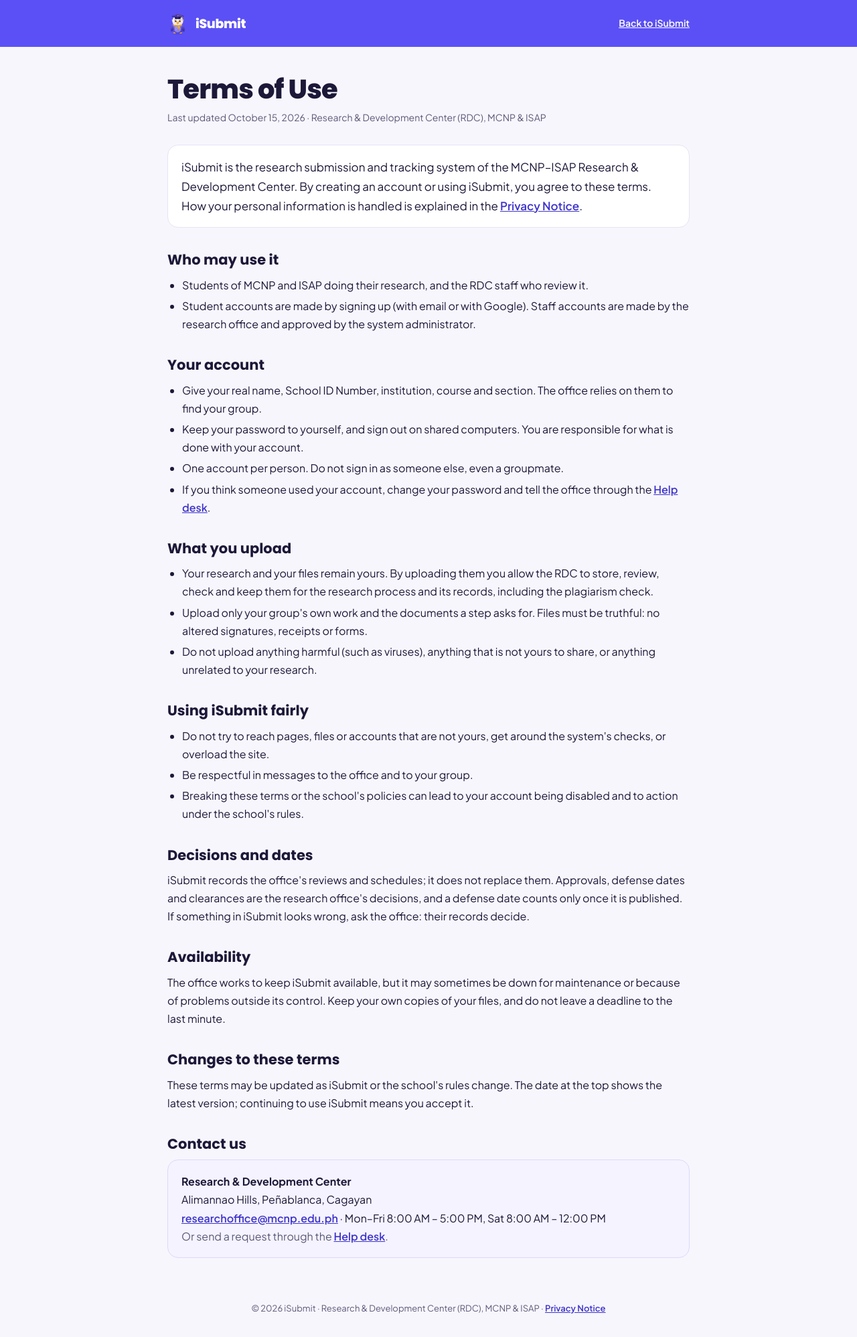
After one commit to nauseousivan/iSubmit, a PHP site: page /terms.php in a window 1280 px wide. The commit adds this page. Shown: the whole page at 67% size. Run offline with PHP 8.4, Linux system fonts and the light colour scheme.

Commit message:
Terms of Use page (terms.php), linked from the footer and the Privacy Notice
Google's sign-in setup asks for a terms link; it is also the page the site was missing.

Co-Authored-By: Claude Opus 5.5 (1M context) <noreply@anthropic.com>

```diff
--- a/index.php
+++ b/index.php
@@ -604,6 +604,7 @@ $ic_dl = '<svg class="i" viewBox="0 0 24 24" fill="none" stroke="currentColor" s
                 <li><a href="#contact">Meet the RDC team</a></li>
                 <li><a href="auth/help.php">Help desk</a></li>
                 <li><a href="privacy.php">Privacy Notice</a></li>
+                <li><a href="terms.php">Terms of Use</a></li>
             </ul>
         </div>
         <div>
@@ -628,7 +629,7 @@ $ic_dl = '<svg class="i" viewBox="0 0 24 24" fill="none" stroke="currentColor" s
     <div class="foot-bar">
         <div class="wrap">
             <span>© <?= date('Y') ?> iSubmit · Research &amp; Development Center (RDC), MCNP &amp; ISAP</span>
-            <span><a href="privacy.php" style="color:inherit">Privacy Notice</a> · Research Digitalization</span>
+            <span><a href="privacy.php" style="color:inherit">Privacy Notice</a> · <a href="terms.php" style="color:inherit">Terms of Use</a> · Research Digitalization</span>
         </div>
     </div>
 </footer>
--- a/privacy.php
+++ b/privacy.php
@@ -117,6 +117,6 @@ $updated = 'October 14, 2026';
         <span class="muted">Questions about this notice can also be sent through the <a href="auth/help.php">Help desk</a>, or to the school's Data Protection Officer through the research office.</span>
     </div>
 </main>
-<footer>© <?= date('Y') ?> iSubmit · Research &amp; Development Center (RDC), MCNP &amp; ISAP</footer>
+<footer>© <?= date('Y') ?> iSubmit · Research &amp; Development Center (RDC), MCNP &amp; ISAP · <a href="terms.php">Terms of Use</a></footer>
 </body>
 </html>
--- /dev/null
+++ b/terms.php
@@ -0,0 +1,104 @@
+<?php
+// terms.php — Terms of Use (2026-10-15). Public, no login; the twin of privacy.php (same look) and the
+// "Terms of service" link Google's sign-in setup asks for. Plain words for students; keep it TRUE to how
+// iSubmit actually works, and have the school review it like the Privacy Notice.
+$e = fn($s) => htmlspecialchars((string)$s, ENT_QUOTES, 'UTF-8');
+$updated = 'October 15, 2026';
+?>
+<!DOCTYPE html>
+<html lang="en">
+<head>
+    <meta charset="UTF-8">
+    <link rel="icon" type="image/svg+xml" href="assets/images/favicon.svg?v=2">
+    <link rel="icon" type="image/png" sizes="32x32" href="assets/images/favicon-32.png?v=2">
+    <link rel="apple-touch-icon" href="assets/images/apple-touch-icon.png?v=2">
+    <meta name="viewport" content="width=device-width, initial-scale=1.0">
+    <meta name="color-scheme" content="light only">
+    <title>Terms of Use · iSubmit</title>
+    <link href="https://fonts.googleapis.com/css2?family=Poppins:wght@700;800&family=Plus+Jakarta+Sans:wght@400;500;600;700&display=swap" rel="stylesheet">
+    <style>
+        :root { --brand: #5b50f5; --brand-ink: #3f35c9; --brand-soft: #f4f3ff; --brand-line: #dcd9fb; --ink: #1c1838; --muted: #5d5a78; --line: #e6e4f3; --canvas: #f7f6fd; }
+        * { box-sizing: border-box; }
+        body { margin: 0; background: var(--canvas); color: var(--ink); font: 400 16px/1.7 'Plus Jakarta Sans', system-ui, -apple-system, 'Segoe UI', sans-serif; }
+        a { color: var(--brand-ink); font-weight: 600; }
+        .bar { background: var(--brand); color: #fff; }
+        .bar .in { max-width: 820px; margin: 0 auto; padding: 16px 20px; display: flex; justify-content: space-between; align-items: center; gap: 12px; }
+        .lockup { display: flex; align-items: center; gap: 10px; color: #fff; text-decoration: none; }
+        .lockup img { width: 32px; height: 38px; object-fit: contain; }
+        .lockup b { font: 800 19px 'Poppins', sans-serif; letter-spacing: -.02em; }
+        .bar a.back { color: #fff; font-size: 14px; }
+        main { max-width: 820px; margin: 0 auto; padding: 40px 20px 64px; }
+        h1 { font: 800 clamp(30px, 5vw, 40px)/1.15 'Poppins', sans-serif; letter-spacing: -.02em; margin: 0 0 8px; }
+        .meta { color: var(--muted); font-size: 14px; margin: 0 0 28px; }
+        .lead { font-size: 17px; background: #fff; border: 1px solid var(--line); border-radius: 16px; padding: 18px 20px; margin-bottom: 30px; }
+        h2 { font: 700 21px/1.3 'Poppins', sans-serif; margin: 34px 0 10px; }
+        ul { padding-left: 22px; margin: 8px 0; }
+        li { margin: 4px 0; }
+        p { margin: 8px 0; }
+        .contact { background: var(--brand-soft); border: 1px solid var(--brand-line); border-radius: 16px; padding: 18px 20px; }
+        .muted { color: var(--muted); }
+        footer { text-align: center; color: var(--muted); font-size: 13px; padding: 0 20px 32px; }
+        @media print { .bar a.back { display: none; } body { background: #fff; } }
+    </style>
+</head>
+<body>
+<div class="bar"><div class="in">
+    <a class="lockup" href="./"><img src="assets/images/mascot.png" alt=""><b>iSubmit</b></a>
+    <a class="back" href="./">Back to iSubmit</a>
+</div></div>
+<main>
+    <h1>Terms of Use</h1>
+    <p class="meta">Last updated <?= $e($updated) ?> · Research &amp; Development Center (RDC), MCNP &amp; ISAP</p>
+
+    <div class="lead">iSubmit is the research submission and tracking system of the MCNP–ISAP Research &amp; Development Center. By creating an account or using iSubmit, you agree to these terms.
+        How your personal information is handled is explained in the <a href="privacy.php">Privacy Notice</a>.</div>
+
+    <h2>Who may use it</h2>
+    <ul>
+        <li>Students of MCNP and ISAP doing their research, and the RDC staff who review it.</li>
+        <li>Student accounts are made by signing up (with email or with Google). Staff accounts are made by the research office and approved by the system administrator.</li>
+    </ul>
+
+    <h2>Your account</h2>
+    <ul>
+        <li>Give your real name, School ID Number, institution, course and section. The office relies on them to find your group.</li>
+        <li>Keep your password to yourself, and sign out on shared computers. You are responsible for what is done with your account.</li>
+        <li>One account per person. Do not sign in as someone else, even a groupmate.</li>
+        <li>If you think someone used your account, change your password and tell the office through the <a href="auth/help.php">Help desk</a>.</li>
+    </ul>
+
+    <h2>What you upload</h2>
+    <ul>
+        <li>Your research and your files remain yours. By uploading them you allow the RDC to store, review, check and keep them for the research process and its records, including the plagiarism check.</li>
+        <li>Upload only your group's own work and the documents a step asks for. Files must be truthful: no altered signatures, receipts or forms.</li>
+        <li>Do not upload anything harmful (such as viruses), anything that is not yours to share, or anything unrelated to your research.</li>
+    </ul>
+
+    <h2>Using iSubmit fairly</h2>
+    <ul>
+        <li>Do not try to reach pages, files or accounts that are not yours, get around the system's checks, or overload the site.</li>
+        <li>Be respectful in messages to the office and to your group.</li>
+        <li>Breaking these terms or the school's policies can lead to your account being disabled and to action under the school's rules.</li>
+    </ul>
+
+    <h2>Decisions and dates</h2>
+    <p>iSubmit records the office's reviews and schedules; it does not replace them. Approvals, defense dates and clearances are the research office's decisions, and a defense date counts only once it is published.
+        If something in iSubmit looks wrong, ask the office: their records decide.</p>
+
+    <h2>Availability</h2>
+    <p>The office works to keep iSubmit available, but it may sometimes be down for maintenance or because of problems outside its control. Keep your own copies of your files, and do not leave a deadline to the last minute.</p>
+
+    <h2>Changes to these terms</h2>
+    <p>These terms may be updated as iSubmit or the school's rules change. The date at the top shows the latest version; continuing to use iSubmit means you accept it.</p>
+
+    <h2>Contact us</h2>
+    <div class="contact">
+        <b>Research &amp; Development Center</b><br>
+        Alimannao Hills, Peñablanca, Cagayan<br>
+        <a href="mailto:researchoffice@mcnp.edu.ph">researchoffice@mcnp.edu.ph</a> · Mon–Fri 8:00 AM – 5:00 PM, Sat 8:00 AM – 12:00 PM<br>
+        <span class="muted">Or send a request through the <a href="auth/help.php">Help desk</a>.</span>
+    </div>
+</main>
+<footer>© <?= date('Y') ?> iSubmit · Research &amp; Development Center (RDC), MCNP &amp; ISAP · <a href="privacy.php">Privacy Notice</a></footer>
+</body>
+</html>
```
